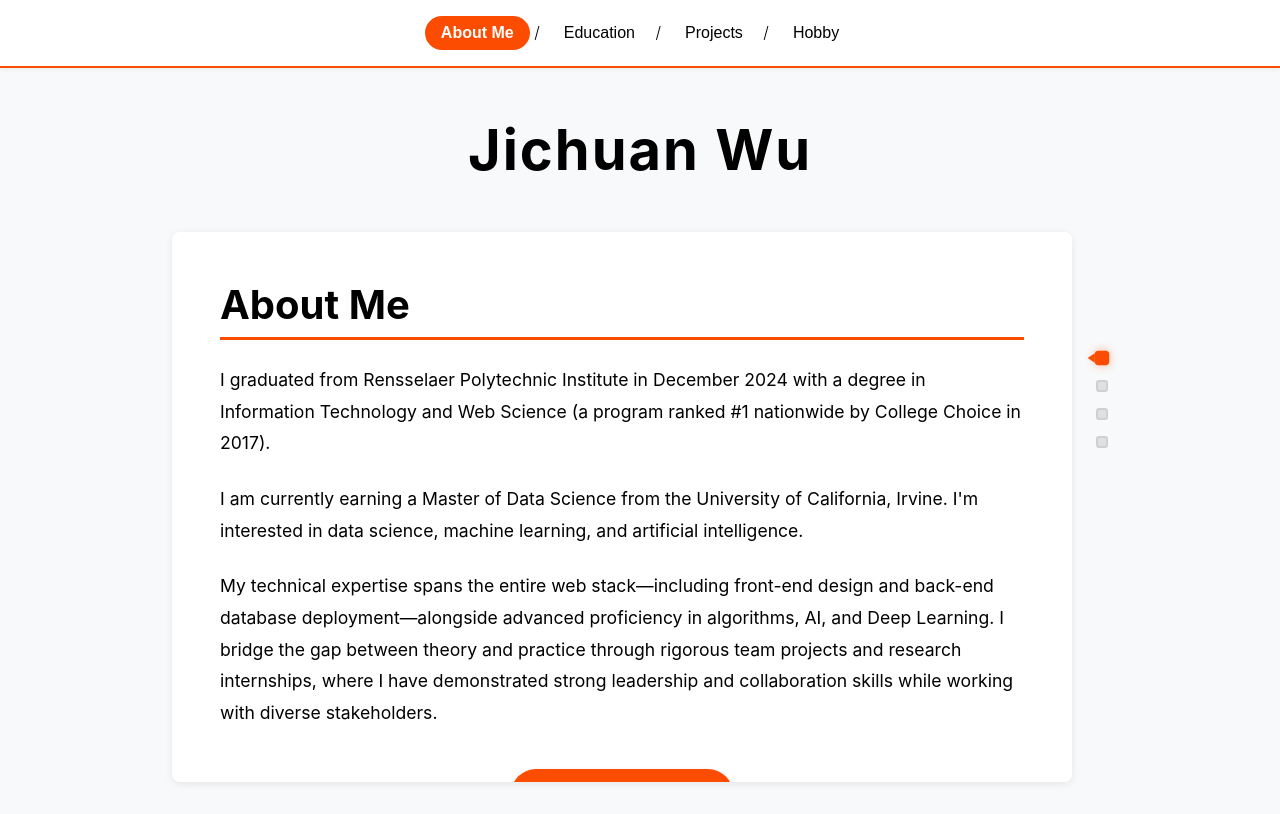
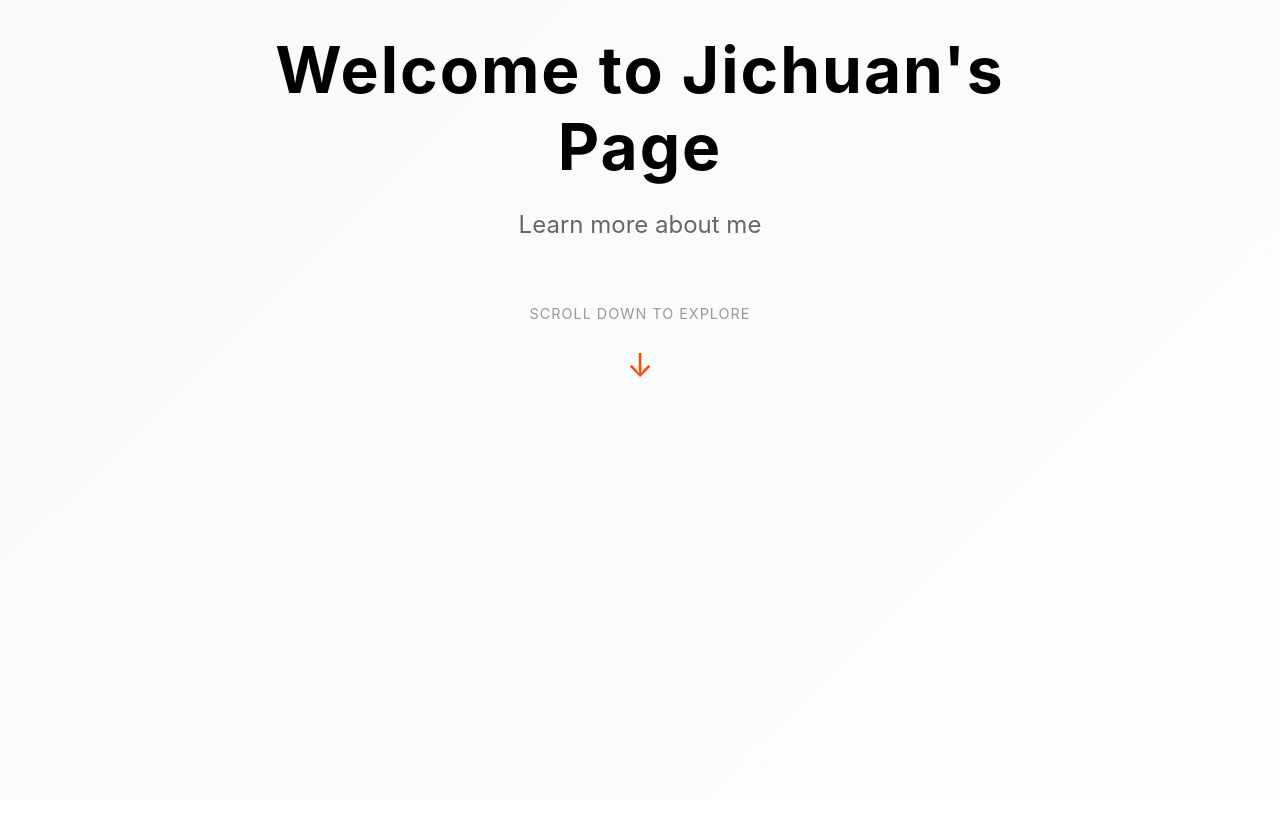
Before and after one commit to Jichuan14/jichuan14.github.io, a React (Vite) app: page / in a window 1280 px wide. Built offline with nearby package versions, Linux system fonts and the light colour scheme.

Commit message:
add ba welcome page

```diff
--- a/src/App.css
+++ b/src/App.css
@@ -8,6 +8,105 @@
   min-height: 100vh;
   background: #f8f9fa;
   padding: 0;
+}
+
+/* Welcome Page Styles */
+.welcome-container {
+  width: 100%;
+  height: 100vh;
+  overflow-y: auto;
+  scroll-behavior: smooth;
+  position: relative;
+}
+
+.welcome-page {
+  min-height: 100vh;
+  display: flex;
+  flex-direction: column;
+  align-items: center;
+  justify-content: center;
+  background: linear-gradient(135deg, #f8f9fa 0%, #ffffff 100%);
+  position: relative;
+  padding: 2rem;
+}
+
+.welcome-spacer {
+  height: 100vh;
+  width: 100%;
+}
+
+.welcome-content {
+  text-align: center;
+  max-width: 800px;
+  animation: fadeInUp 0.8s ease-out;
+}
+
+.welcome-title {
+  font-size: 4rem;
+  font-weight: 700;
+  color: #000000;
+  margin-bottom: 1.5rem;
+  letter-spacing: 2px;
+  line-height: 1.2;
+}
+
+.welcome-subtitle {
+  font-size: 1.5rem;
+  color: #666;
+  margin-bottom: 3rem;
+  font-weight: 400;
+}
+
+.scroll-indicator {
+  display: flex;
+  flex-direction: column;
+  align-items: center;
+  gap: 1rem;
+  margin-top: 4rem;
+  animation: bounce 2s ease-in-out infinite;
+}
+
+.scroll-indicator span {
+  font-size: 0.9rem;
+  color: #999;
+  text-transform: uppercase;
+  letter-spacing: 1px;
+}
+
+.scroll-indicator .scroll-arrow {
+  font-size: 2rem;
+  color: #FC4C02;
+  animation: bounceArrow 1.5s ease-in-out infinite;
+}
+
+@keyframes fadeInUp {
+  from {
+    opacity: 0;
+    transform: translateY(30px);
+  }
+  to {
+    opacity: 1;
+    transform: translateY(0);
+  }
+}
+
+@keyframes bounceArrow {
+  0%, 100% {
+    transform: translateY(0);
+  }
+  50% {
+    transform: translateY(10px);
+  }
+}
+
+@media (max-width: 768px) {
+  .welcome-title {
+    font-size: 2.5rem;
+  }
+
+  .welcome-subtitle {
+    font-size: 1.2rem;
+  }
 }
 
 .header {
--- a/src/App.jsx
+++ b/src/App.jsx
@@ -1,14 +1,17 @@
 import { useState, useEffect, useRef } from 'react'
 import './App.css'
+import Welcome from './components/Welcome'
 import AboutMe from './components/AboutMe'
 import Education from './components/Education'
 import Projects from './components/Projects'
 import Hobby from './components/Hobby'
 
 function App() {
+  const [showWelcome, setShowWelcome] = useState(true)
   const [activeSection, setActiveSection] = useState('About Me')
   const [isAnimating, setIsAnimating] = useState(false)
   const contentRef = useRef(null)
+  const welcomeRef = useRef(null)
   const scrollTimeoutRef = useRef(null)
 
   const sections = ['About Me', 'Education', 'Projects', 'Hobby']
@@ -53,12 +56,120 @@ function App() {
     }, 150)
   }
 
-  // Reset scroll position when section changes
+  // Handle welcome page scroll detection
   useEffect(() => {
+    const handleWelcomeScroll = (e) => {
+      if (!showWelcome || !welcomeRef.current) return
+
+      const element = welcomeRef.current
+      const { scrollTop, scrollHeight, clientHeight } = element
+
+      // If scrolled down on welcome page, transition to main content
+      if (scrollTop > 50 || (scrollTop + clientHeight >= scrollHeight - 10)) {
+        setShowWelcome(false)
+        // Reset scroll position for main content
+        setTimeout(() => {
           if (contentRef.current) {
             contentRef.current.scrollTop = 0
           }
-  }, [activeSection])
+        }, 100)
+      }
+    }
+
+    const handleWelcomeWheel = (e) => {
+      if (!showWelcome || !welcomeRef.current) return
+
+      const element = welcomeRef.current
+      const { scrollTop, scrollHeight, clientHeight } = element
+      const maxScroll = scrollHeight - clientHeight
+
+      // If at bottom and scrolling down, or if content is not scrollable and scrolling down
+      if (e.deltaY > 0 && (maxScroll <= 10 || scrollTop + clientHeight >= scrollHeight - 10)) {
+        e.preventDefault()
+        setShowWelcome(false)
+        setTimeout(() => {
+          if (contentRef.current) {
+            contentRef.current.scrollTop = 0
+          }
+        }, 100)
+      }
+      // If at top and scrolling up, allow normal scrolling (stay on welcome page)
+      // No need to prevent default, let it scroll normally
+    }
+
+    if (showWelcome && welcomeRef.current) {
+      const welcomeElement = welcomeRef.current
+      welcomeElement.addEventListener('scroll', handleWelcomeScroll, { passive: true })
+      welcomeElement.addEventListener('wheel', handleWelcomeWheel, { passive: false })
+      return () => {
+        welcomeElement.removeEventListener('scroll', handleWelcomeScroll)
+        welcomeElement.removeEventListener('wheel', handleWelcomeWheel)
+      }
+    }
+  }, [showWelcome])
+
+  // Handle page-level scroll to go back to welcome page
+  useEffect(() => {
+    if (showWelcome) return
+
+    let scrollAccumulator = 0
+    let lastWheelTime = 0
+    let lastSectionChangeTime = 0
+    const SCROLL_THRESHOLD = 120
+    const WHEEL_TIMEOUT = 300
+    const SECTION_CHANGE_COOLDOWN = 500
+
+    const handlePageWheel = (e) => {
+      if (showWelcome || activeSection !== 'About Me') return
+
+      const now = Date.now()
+      if (now - lastSectionChangeTime < SECTION_CHANGE_COOLDOWN) {
+        return
+      }
+
+      // Check if we're at the top of the page
+      const isAtPageTop = window.scrollY <= 10
+
+      // Scrolling up at the top of the page
+      if (e.deltaY < 0 && isAtPageTop) {
+        // Reset accumulator if too much time passed
+        if (now - lastWheelTime > WHEEL_TIMEOUT) {
+          scrollAccumulator = 0
+        }
+
+        scrollAccumulator += Math.abs(e.deltaY)
+        lastWheelTime = now
+
+        if (scrollAccumulator >= SCROLL_THRESHOLD) {
+          e.preventDefault()
+          scrollAccumulator = 0
+          lastWheelTime = 0
+          lastSectionChangeTime = now
+          setShowWelcome(true)
+          window.scrollTo({ top: 0, behavior: 'smooth' })
+          setTimeout(() => {
+            if (welcomeRef.current) {
+              welcomeRef.current.scrollTop = 0
+            }
+          }, 100)
+        } else {
+          e.preventDefault()
+        }
+      }
+    }
+
+    window.addEventListener('wheel', handlePageWheel, { passive: false })
+    return () => {
+      window.removeEventListener('wheel', handlePageWheel)
+    }
+  }, [showWelcome, activeSection])
+
+  // Reset scroll position when section changes
+  useEffect(() => {
+    if (contentRef.current && !showWelcome) {
+      contentRef.current.scrollTop = 0
+    }
+  }, [activeSection, showWelcome])
 
   // Handle scroll detection - only trigger on deliberate wheel scrolling past boundaries
   useEffect(() => {
@@ -137,11 +248,44 @@ function App() {
           lastScrollDirection = null
         }
       }
-      // Scrolling up - check if we should go to previous section
+      // Scrolling up - check if we should go to previous section or back to welcome
       else if (e.deltaY < 0) {
         // If content is scrollable, trigger when at or near top
         // If content is not scrollable, always allow scrolling up to previous section
         if (isAtTop) {
+          // Check if we're on the first section - if so, go back to welcome page
+          if (activeSection === 'About Me') {
+            // Reset accumulator if too much time passed or scrolling direction changed
+            if (now - lastWheelTime > WHEEL_TIMEOUT || lastScrollDirection === 'down') {
+              scrollAccumulator = 0
+            }
+
+            scrollAccumulator += Math.abs(e.deltaY)
+            lastWheelTime = now
+            lastScrollDirection = 'up'
+
+            // If threshold reached, go back to welcome page
+            if (scrollAccumulator >= SCROLL_THRESHOLD) {
+              e.preventDefault()
+              scrollAccumulator = 0
+              lastWheelTime = 0
+              lastScrollDirection = null
+              lastSectionChangeTime = now
+              isTransitioning = true
+              setShowWelcome(true)
+              setTimeout(() => {
+                isTransitioning = false
+                // Reset welcome page scroll position
+                if (welcomeRef.current) {
+                  welcomeRef.current.scrollTop = 0
+                }
+              }, 300)
+            } else {
+              // Prevent default to show resistance, but don't switch yet
+              e.preventDefault()
+            }
+          } else {
+            // Not on first section, go to previous section
             // Reset accumulator if too much time passed or scrolling direction changed
             if (now - lastWheelTime > WHEEL_TIMEOUT || lastScrollDirection === 'down') {
               scrollAccumulator = 0
@@ -187,6 +331,7 @@ function App() {
               // Prevent default to show resistance, but don't switch yet
               e.preventDefault()
             }
+          }
         } else if (isContentScrollable) {
           // Normal scrolling within content - reset accumulator
           scrollAccumulator = 0
@@ -197,13 +342,13 @@ function App() {
     }
 
     const contentElement = contentRef.current
-    if (contentElement) {
+    if (contentElement && !showWelcome) {
       contentElement.addEventListener('wheel', handleWheel, { passive: false })
       return () => {
         contentElement.removeEventListener('wheel', handleWheel)
       }
     }
-  }, [activeSection])
+  }, [activeSection, showWelcome])
 
   const breadcrumbItems = sections.map((section, index) => (
     <span key={section}>
@@ -231,6 +376,16 @@ function App() {
       default:
         return <AboutMe onNext={goToNextSection} hasNext={hasNext} />
     }
+  }
+
+  if (showWelcome) {
+    return (
+      <div className="app">
+        <div className="welcome-container" ref={welcomeRef}>
+          <Welcome onEnter={() => setShowWelcome(false)} />
+        </div>
+      </div>
+    )
   }
 
   return (
--- /dev/null
+++ b/src/components/Welcome.jsx
@@ -0,0 +1,18 @@
+function Welcome({ onEnter }) {
+  return (
+    <div className="welcome-page">
+      <div className="welcome-content">
+        <h1 className="welcome-title">Welcome to Jichuan's Page</h1>
+        <p className="welcome-subtitle">Learn more about me</p>
+        <div className="scroll-indicator">
+          <span>Scroll down to explore</span>
+          <div className="scroll-arrow">↓</div>
+        </div>
+      </div>
+      {/* Spacer to make page scrollable */}
+      <div className="welcome-spacer"></div>
+    </div>
+  )
+}
+
+export default Welcome
```
Lines whose indentation alone changed are shown as unchanged.
